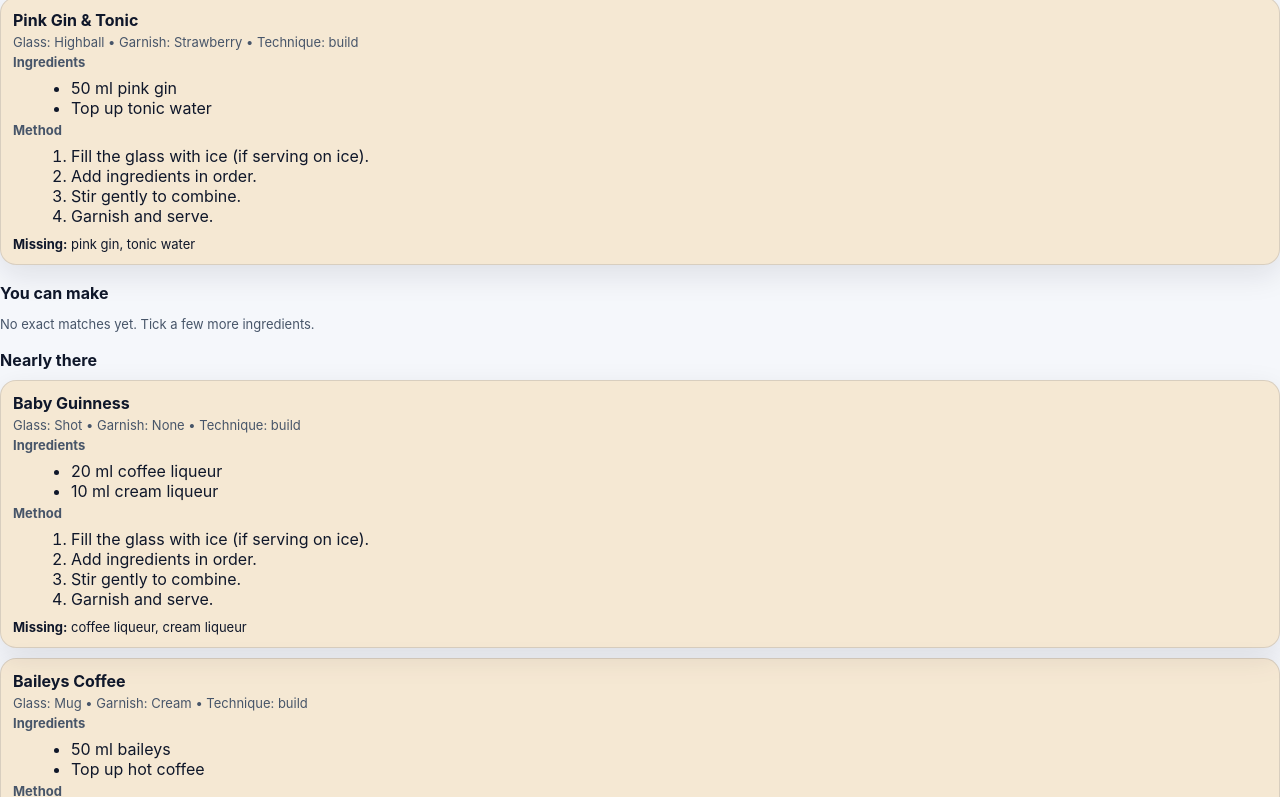
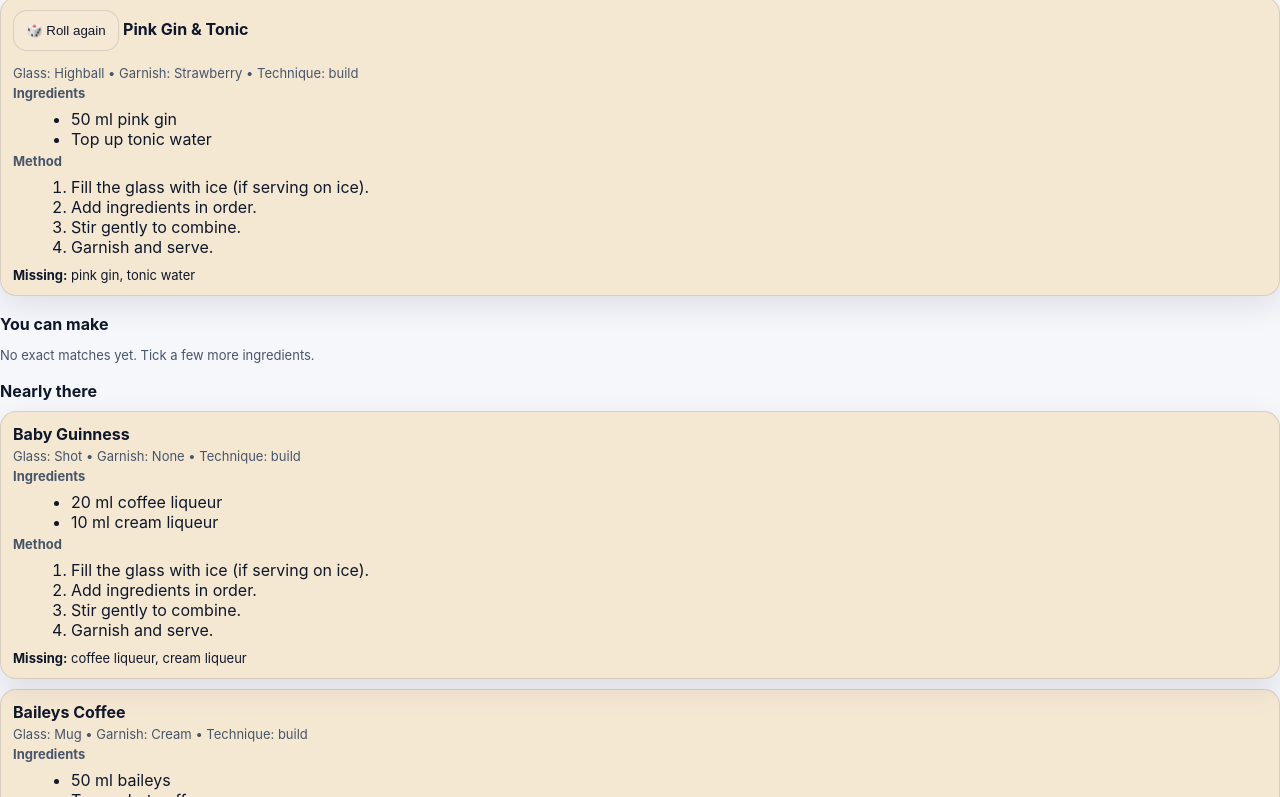
Before and after one commit to Mann502/Daves-cocktail-finder, a plain HTML site: page index.html in a window 1280 px wide. Both pictures are taken after a click on the button "🎲 Random cocktail". Shown: the part 801-1598 px from the top of the page. Drawn offline with Linux system fonts and the light colour scheme.

Commit message:
Refactor showRandomCocktail function to include Roll Again button

```diff
--- a/index.html
+++ b/index.html
@@ -472,21 +472,27 @@ function cocktailCard(c, missing) {
   `;
   return div;
 }
-  function showRandomCocktail() {
+function showRandomCocktail() {
   if (!cocktails.length) return;
 
-  // Pick a random cocktail
   const c = cocktails[Math.floor(Math.random() * cocktails.length)];
 
-  // Work out what's missing based on your current pantry
   const required = c.ingredients.map(x => norm(x.item));
   const missing = required.filter(i => !pantry.has(i));
 
-  // Render a full recipe card
   elRandom.innerHTML = "";
-  elRandom.appendChild(cocktailCard(c, missing));
 
-  // Optional: scroll it into view so it feels app-like
+  const card = cocktailCard(c, missing);
+
+  // Add a Roll Again button at the top of the card
+  const rollBtn = document.createElement("button");
+  rollBtn.textContent = "🎲 Roll again";
+  rollBtn.style.marginBottom = "10px";
+  rollBtn.addEventListener("click", showRandomCocktail);
+
+  card.prepend(rollBtn);
+  elRandom.appendChild(card);
+
   elRandom.scrollIntoView({ behavior: "smooth", block: "start" });
 }
 
```
